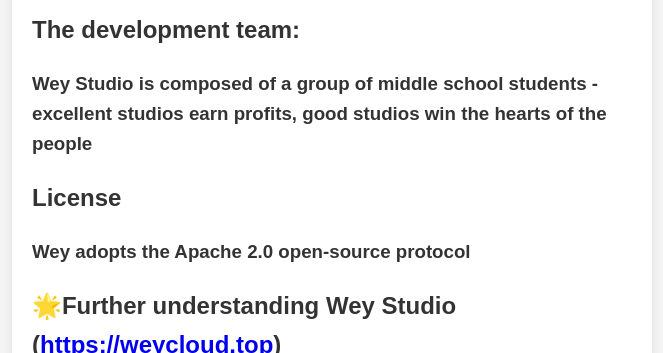
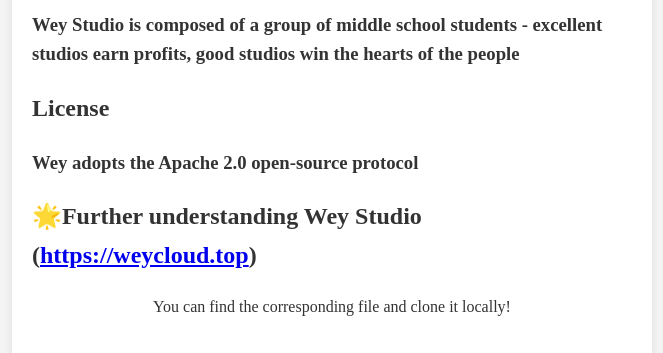
Before and after one commit to ColudAI/weystudio.github.io, a plain HTML site: page Project/index.html in a window 1280 px wide. Shown: the part 2447-2800 px from the top of the page, without its empty margins (308-971 px from the left). Drawn offline with Linux system fonts and the light colour scheme.

Commit message:
Update index.html

```diff
--- a/Project/index.html
+++ b/Project/index.html
@@ -5,7 +5,6 @@
     <title>验证码</title>
     <style>
         body {
-            font-family: "STXinwei", Arial, sans-serif;
             line-height: 1.6;
             background-color: #f4f4f4;
             color: #333;
```
